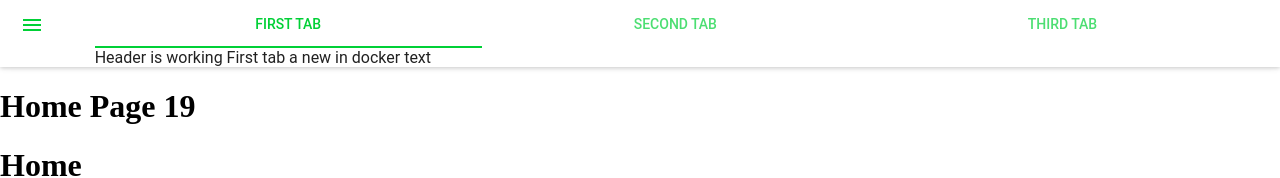
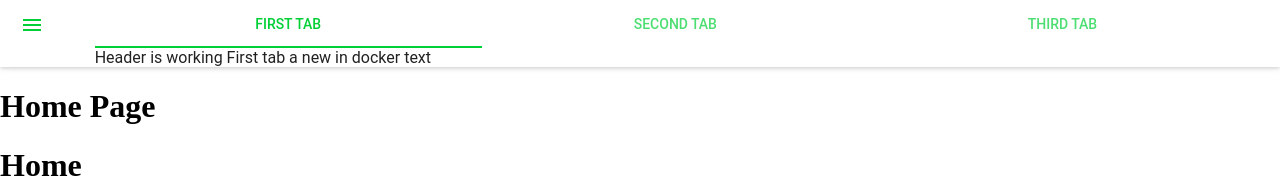
Before and after one commit to tquinlan1992/webpack-react, a React app: page / in a window 1280 px wide. Shown: the top 178 px of the page. Built offline with nearby package versions, Linux system fonts and the light colour scheme; no server answers; the HTML template or start-up script is replaced by a standard one.

Commit message:
integrate with hot reload

```diff
--- a/package.json
+++ b/package.json
@@ -17,7 +17,7 @@
     "@types/react-test-renderer": "^16.0.0",
     "jest": "^21.2.1",
     "react-test-renderer": "^16.0.0",
-    "tquinlan1992-webpack-util": "^2.0.42",
+    "tquinlan1992-webpack-util": "^2.0.47",
     "ts-jest": "^21.1.3",
     "ts-node": "^3.3.0",
     "typescript": "^2.6.1"
--- a/src/app.tsx
+++ b/src/app.tsx
@@ -25,7 +25,7 @@ const App = () => (
 
             </AppBar>
             <div>
-                <h1>Home Page 19</h1>
+                <h1>Home Page</h1>
             </div>
         </div>
     </Theme>
--- a/tquinlan1992-webpack-util.config.json
+++ b/tquinlan1992-webpack-util.config.json
@@ -6,5 +6,5 @@
     "publicDirSrc": "/src/public/**/*",
     "publicDirOut": "/",
     "tsconfig": "/tsconfig.json",
-    "url": "http://localhost:8080"
+    "urlBase": "http://localhost:8080"
 }
```
Also changed, not shown: 1 other file (tests, documents, lock files or other folders).
